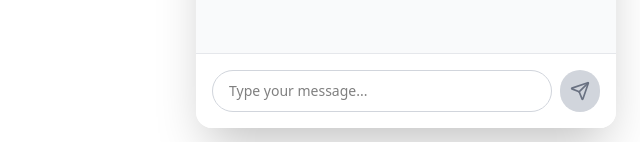
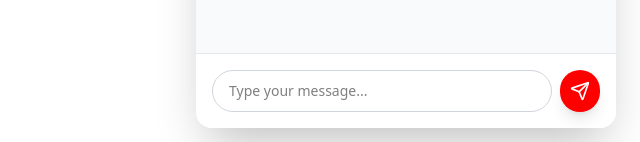
Before and after one commit to pragnenkumar-amadavadi/secondbrain-hackathon, a React (Vite) app: page / in a window 1280 px wide. Both pictures are taken after a click on the button 1228 px from the left and 748 px from the top of the page. Shown: the part 576-718 px from the top of the page, without its empty margins (640-1280 px from the left). Built offline with nearby package versions, Linux system fonts and the light colour scheme.

Commit message:
feat: update condition

```diff
--- a/src/components/chat/ChatInput.tsx
+++ b/src/components/chat/ChatInput.tsx
@@ -25,7 +25,7 @@ export const ChatInput = ({ message, setMessage, onSend, isMessageStreaming, tex
           className="flex-1 px-4 py-2.5 border border-gray-300 rounded-full focus:outline-none focus:ring-2 focus:ring-(--primary-hover)  focus:border-transparent text-sm"
         />
         <button
-          disabled={!!!message || isMessageStreaming}
+          disabled={isMessageStreaming}
           onClick={onSend}
           className="bg-(--primary-color) text-white rounded-full p-2.5 hover:bg-(--primary-hover) transition-colors shadow-lg hover:shadow-xl cursor-pointer  disabled:bg-gray-300
     disabled:text-gray-500
```
